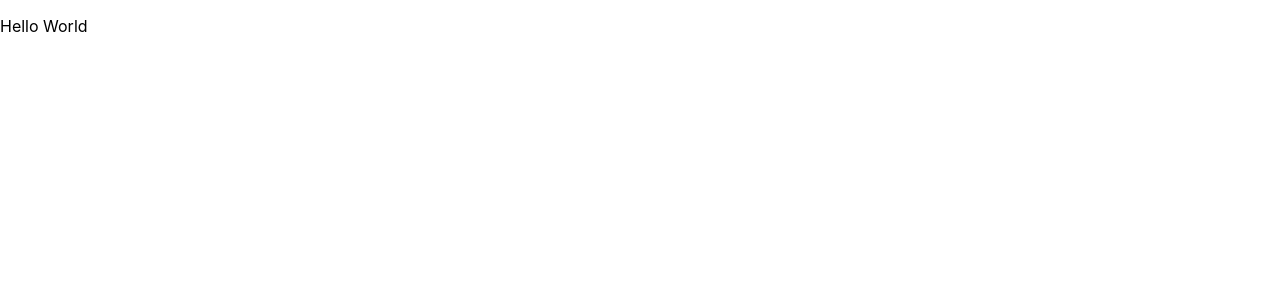
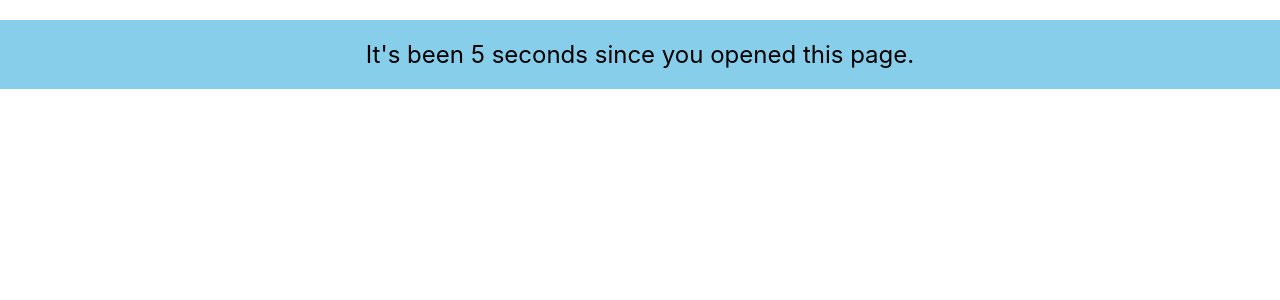
Before and after one commit to EdenDonenfeld/GreetingCard, a React (Create React App) app: page / in a window 1280 px wide. Shown: the top 300 px of the page. Built offline with nearby package versions, Linux system fonts and the light colour scheme.

Commit message:
finished counter component

```diff
--- a/src/App.tsx
+++ b/src/App.tsx
@@ -1,9 +1,10 @@
 import React from 'react';
 import './App.css';
+import Button from './components/Button';
 
 function App() {
   return (
-    <p>Hello World</p>
+      <Button />
   );
 }
 
--- /dev/null
+++ b/src/components/Button.tsx
@@ -0,0 +1,20 @@
+import React, { useState, useEffect } from "react";
+
+const Button: React.FC = () => {
+    const [count, setCount] = useState(0);
+
+    useEffect(() => {
+        const id = setInterval(() => {
+            setCount(prev => prev + 1);
+        }, 1000);
+        return () => clearInterval(id);
+    }, []);
+
+    return (
+        <div style={{ textAlign: "center", marginTop: "20px", fontSize: "24px", backgroundColor: "skyblue", padding: "20px" }}>
+            It's been {count} seconds since you opened this page.
+        </div>
+    );
+}
+
+export default Button;
```
